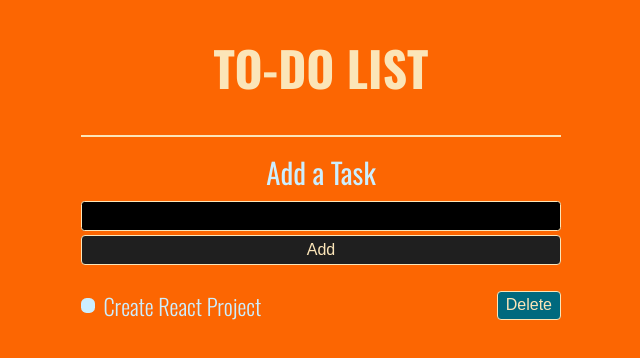
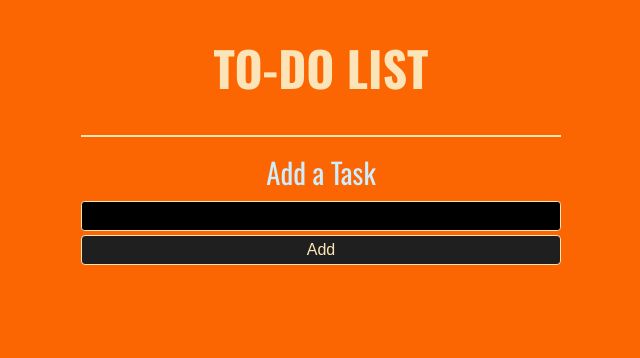
Before and after one commit to Hailex798/TO-DO-LIST, a React (Vite) app: page / in a window 1280 px wide. Shown: the top 358 px of the page, without its empty margins (319-959 px from the left). Built offline with nearby package versions, Linux system fonts and the light colour scheme.

Commit message:
Added the Logic(Add Item + Delete Item)

```diff
--- a/src/App.jsx
+++ b/src/App.jsx
@@ -1,14 +1,17 @@
-import "./style.css"
-import Navbar from "./components/Navbar"
-import NewItem from "./components/NewItem"
-import List from "./components/List"
+import React from "react"
+import "./style.css";
+import Navbar from "./components/Navbar";
+import NewItem from "./components/NewItem";
+import List from "./components/List";
 
-export default function App(){
-  return(
+export default function App() {
+  const [list, setList] = React.useState([]);
+
+  return (
     <div>
       <Navbar />
-      <NewItem />
-      <List />
+      <NewItem setTodo={setList}/>
+      <List todo={list} setTodo={setList}/>
     </div>
-  )
+  );
 }
--- a/src/components/List.jsx
+++ b/src/components/List.jsx
@@ -1,17 +1,24 @@
 import React from "react"
 
-export default function List(){
-    const [list, setList] = React.useState([])
-
+export default function List(props){
+    const elements = props.todo.map(x =>
+        <li>
+            <label>
+                <input type="checkbox"/>
+                {x}
+            </label>
+            <button onClick={() => toRemove(x)}className="btn btn-danger">Delete</button>
+        </li>
+    )
     return (
         <ul className="list">
-            <li>
-                <label>
-                    <input type="checkbox"/>
-                    Create React Project
-                </label>
-                <button className="btn btn-danger">Delete</button>
-            </li>
+            {elements}
         </ul>
     )
+    function toRemove(item){
+        const val7 = props.todo.filter((x) =>
+        {return x !== item}
+        )
+        props.setTodo(val7)
+    }
 }
--- a/src/components/NewItem.jsx
+++ b/src/components/NewItem.jsx
@@ -1,9 +1,32 @@
-export default function NewItem(){
+import React from "react"
+
+export default function NewItem(props){
+    const [input, setInput] = React.useState("")
+    function handleSubmit(e){
+        e.preventDefault()
+        if(input !== ""){
+            props.setTodo(prev => {
+                return [
+                    ...prev,
+                    input
+                ]
+            })
+        }
+        setInput("")
+    }
+    function handleChange(e){
+        setInput(e.target.value)
+    }
+
     return (
-        <form className="new-item-form">
+        <form className="new-item-form" onSubmit={handleSubmit}>
             <div className="form-row">
                 <label htmlFor="item">Add a Task</label>
-                <input type="text" id="item"></input>
+                <input
+                type="text"
+                id="item"
+                value={input}
+                onChange={handleChange} />
             </div>
             <button className="btn">Add</button>
         </form>
```
